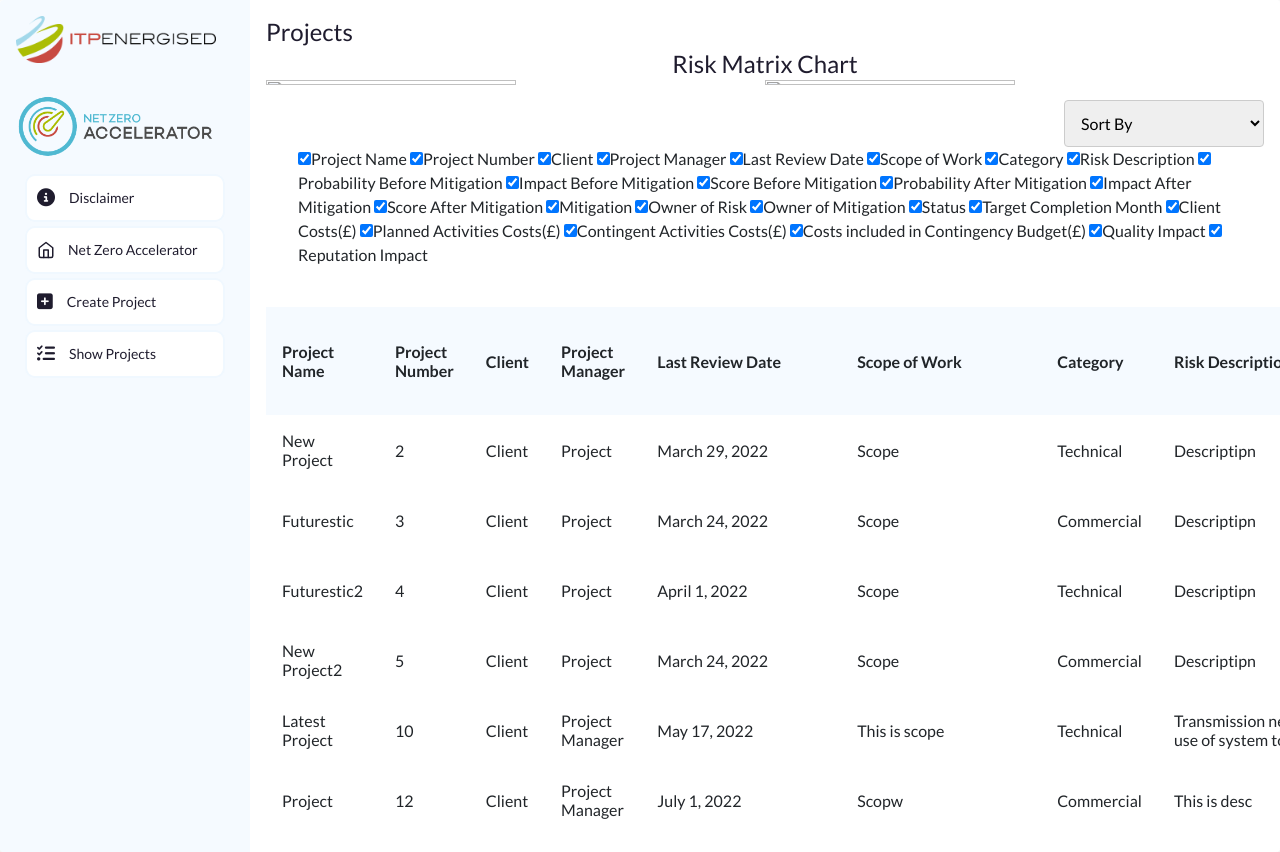
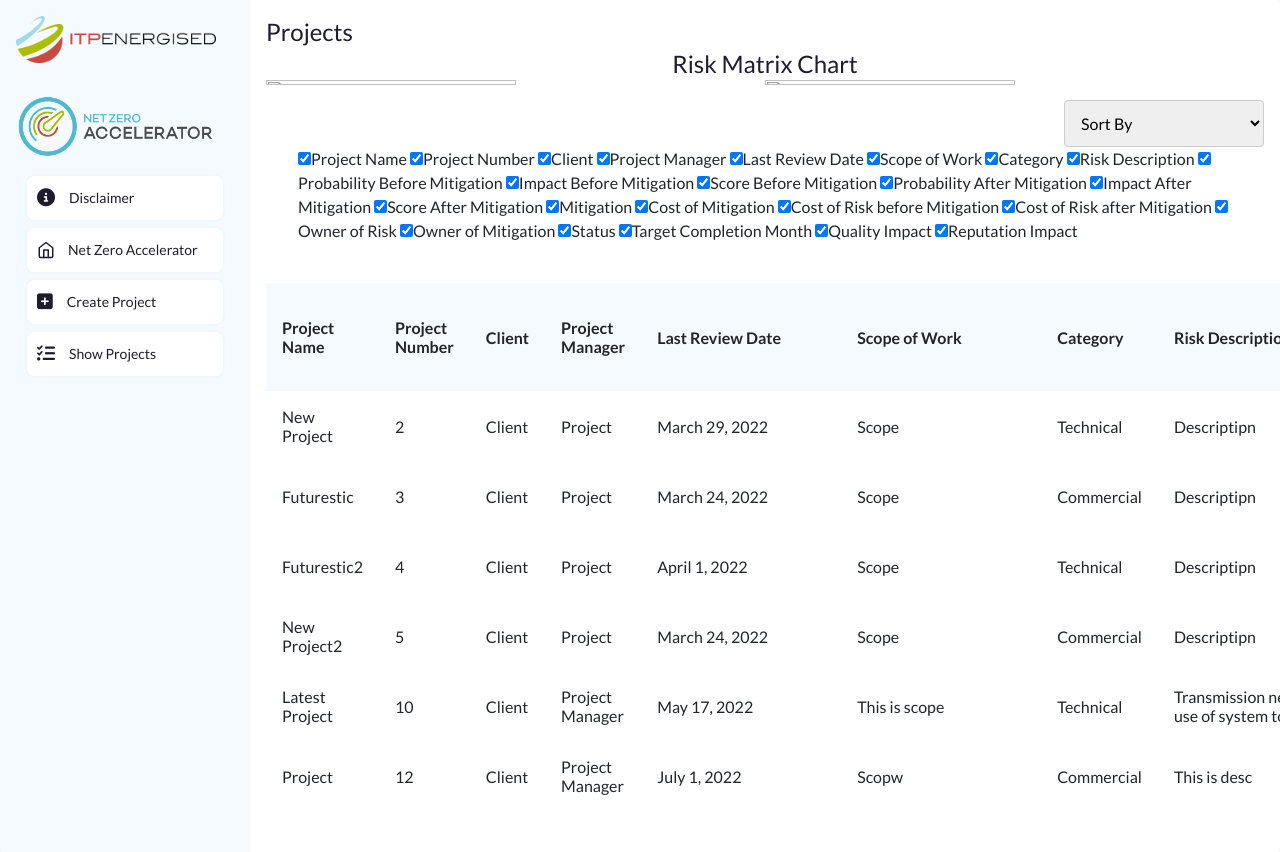
Before and after one commit to techsmartjsk/RiskApp, a Django app: template templates/show_projects.html in a window 1280 px wide. Run offline with Django 4.2, Linux system fonts and the light colour scheme; data comes from the database, SQL or seed files in the repository; both versions use the stored data as it was after the commit; the template is opened without the code that fills it: values that come from a table or form of the project are taken from there, most other values are stand-ins (such as "Sample title", 1, 10 or a date in 2020); some libraries are stand-ins or nearby versions.

Commit message:
Update v2

```diff
--- a/Routes/models.py
+++ b/Routes/models.py
@@ -63,6 +63,8 @@
     status = models.CharField(max_length=1, choices=status_choices)
     mitigation = models.TextField(default='Mitigation')
     cost_of_mitigation = models.IntegerField(default=100000)
+    cost_of_bef_mitigation = models.IntegerField(default=100000)
+    cost_of_aft_mitigation = models.IntegerField(default=100000)
     riskaction = models.CharField(max_length=1, choices=riskaction_choices, default='1')
     cl_costs = models.IntegerField()
     planned_costs = models.IntegerField()
--- a/templates/show_projects.html
+++ b/templates/show_projects.html
@@ -1,6 +1,7 @@
 {% extends 'base.html' %}
 {% load static %}
 {% load filters %}
+{% load humanize %}
 {% block content %}
 <div class="app-content" style="overflow:auto !important;">
     <h1 class="app-content-headerText" style="margin-bottom:0 !important;">Projects</h1>
@@ -33,14 +34,17 @@
             <li class="inline_list"><input  type="checkbox" data-col="col-impact-aft" class="col-checkbox" />Impact After Mitigation</li>
             <li class="inline_list"><input  type="checkbox" data-col="col-score-aft-miti"class="col-checkbox" />Score After Mitigation</li>
             <li class="inline_list"><input  type="checkbox" data-col="col-control" class="col-checkbox" />Mitigation</li>
+            <li class="inline_list"><input  type="checkbox" data-col="col-cost-of-miti" class="col-checkbox" />Cost of Mitigation</li>
+            <li class="inline_list"><input  type="checkbox" data-col="col-cost-of-bef-miti" class="col-checkbox" />Cost of Risk before Mitigation</li>
+            <li class="inline_list"><input  type="checkbox" data-col="col-cost-of-aft-miti" class="col-checkbox" />Cost of Risk after Mitigation</li>
             <li class="inline_list"><input  type="checkbox" data-col="col-owner-risk" class="col-checkbox" />Owner of Risk</li>
             <li class="inline_list"><input  type="checkbox" data-col="col-owner-miti" class="col-checkbox" />Owner of Mitigation</li>
             <li class="inline_list"><input  type="checkbox" data-col="col-status" class="col-checkbox" />Status</li>
             <li class="inline_list"><input  type="checkbox" data-col="col-nearest"class="col-checkbox" />Target Completion Month</li>
-            <li class="inline_list"><input  type="checkbox" data-col="col-cl-costs" class="col-checkbox" />Client Costs(£)</li>
+            {% comment %} <li class="inline_list"><input  type="checkbox" data-col="col-cl-costs" class="col-checkbox" />Client Costs(£)</li>
             <li class="inline_list"><input  type="checkbox" data-col="col-pl-costs" class="col-checkbox" />Planned Activities Costs(£)</li>
             <li class="inline_list"><input  type="checkbox" data-col="col-cont-costs" class="col-checkbox" />Contingent Activities Costs(£)</li>
-            <li class="inline_list"><input  type="checkbox" data-col="col-bud-costs"class="col-checkbox" />Costs included in Contingency Budget(£)</li>
+            <li class="inline_list"><input  type="checkbox" data-col="col-bud-costs"class="col-checkbox" />Costs included in Contingency Budget(£)</li> {% endcomment %}
             <li class="inline_list"><input  type="checkbox" data-col="col-quality-impact" class="col-checkbox" />Quality Impact</li>
             <li class="inline_list"><input  type="checkbox" data-col="col-reputation-impact"class="col-checkbox" />Reputation Impact</li>
         </ul>
@@ -63,14 +67,17 @@
             <th class="col-impact-aft">Impact After Mitigation</th>
             <th class="col-score-aft-miti">Score After Mitigation</th>
             <th class="width_ col-control">Mitigation</th>
+            <th class="col-cost-of-miti">Cost of Mitigation</th>
+            <th class="col-cost-of-bef-miti">Cost of Risk Before Mitigation</th>
+            <th class="col-cost-of-aft-miti">Cost of Risk After Mitigation</th>
             <th class="col-owner-risk">Owner of Risk</th>
             <th class="col-owner-miti">Owner of Mitigation</th>
             <th class="col-status">Status</th>
             <th class="width_ col-nearest">Target Completion Month</th>
-            <th class="col-cl-costs">Client Costs(£)</th>
+            {% comment %} <th class="col-cl-costs">Client Costs(£)</th>
             <th class="col-pl-costs">Planned Activities Costs(£)</th>
             <th class="col-cont-costs">Contingent Activities Costs(£)</th>
-            <th class="col-bud-costs">Costs included in Contingency Budget(£)</th>
+            <th class="col-bud-costs">Costs included in Contingency Budget(£)</th> {% endcomment %}
             <th class="width_ col-quality-impact">Quality Impact</th>
             <th class="width_ col-reputation-impact">Reputation Impact</th>
         </thead>
@@ -92,14 +99,17 @@
                     <td class="col-impact-aft">{{ imp_aft_miti|array:forloop.counter0 }}</td>
                     <td class="col-score-aft-miti">{{ score_aft_miti|array:forloop.counter0 }}</td>
                     <td class="col-control">{{ r.mitigation }}</td>
+                    <td class="col-cost-of-miti">£{{ r.cost_of_mitigation|intcomma }}</td>
+                    <td class="col-cost-of-bef-miti">£{{ r.cost_of_bef_mitigation|intcomma }}</td>
+                    <td class="col-cost-of-aft-miti">£{{ r.cost_of_aft_mitigation|intcomma }}</td>
                     <td class="col-owner-risk">{{ r.owner }}</td>
                     <td class="col-owner-miti">{{ r.owner_of_mitigation }}</td>
                     <td class="col-status">{{ r.get_status_display }}</td>
                     <td class="col-nearest">{{ r.nearest_month }}</td>
-                    <td class="col-cl-costs">£{{ r.cl_costs }}</td>
+                    {% comment %} <td class="col-cl-costs">£{{ r.cl_costs }}</td>
                     <td class="col-pl-costs">£{{ r.planned_costs }}</td>
                     <td class="col-cont-costs">£{{ r.cont_costs }}</td>
-                    <td class="col-bud-costs">£{{ r.costs_in_budget }}</td>
+                    <td class="col-bud-costs">£{{ r.costs_in_budget }}</td> {% endcomment %}
                     <td class="col-quality-impact">{{ r.quality_impact }}</td>
                     <td class="col-reputation-impact">{{ r.rep_impact }}</td>
                 </tr>
```
Also changed, not shown: RiskTool/settings.py (+5 -4 lines), Routes/views.py (+31 -16 lines), templates/index.html (+8 -2 lines), Routes/migrations/0006_risks_cost_of_aft_mitigation_and_more.py (added), db.sqlite3, 1 other file.
